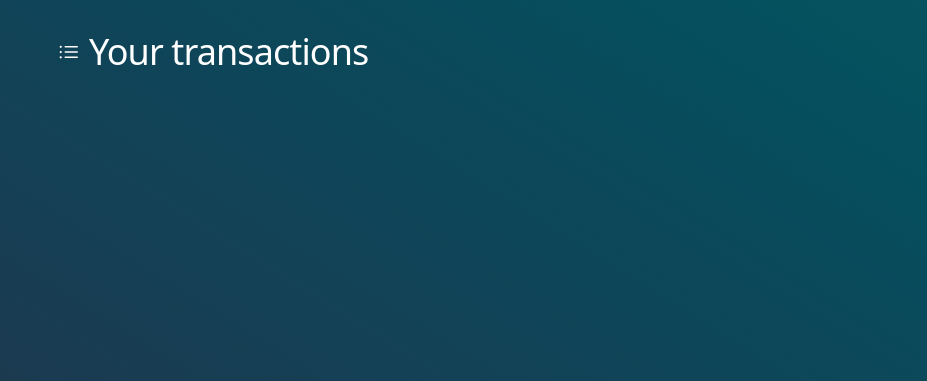
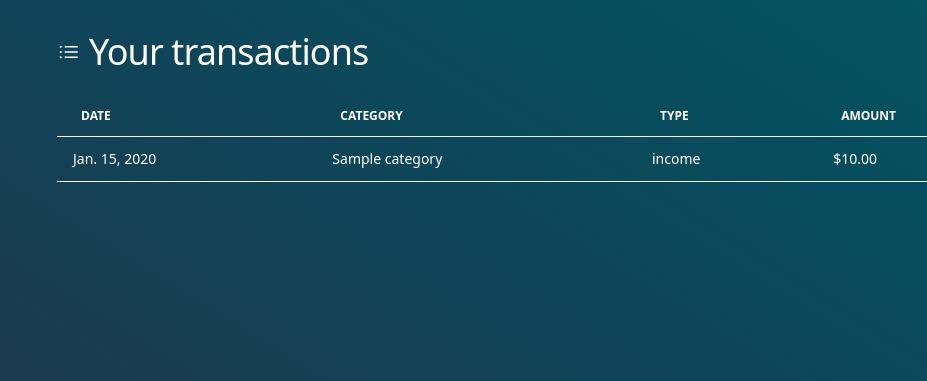
Before and after one commit to Gornstats/htmx-finance-tracker, a Django app: page /transactions/ in a window 1280 px wide. Shown: the part 72-453 px from the top of the page, without its empty margins (87-1014 px from the left). Run offline with Django 4.2, Linux system fonts and the light colour scheme; a user stored in the database is signed in; tables that the repository leaves empty hold one stand-in row (values such as "Sample post"); some libraries are stand-ins or nearby versions.

Commit message:
Update transactions-list.html

```diff
--- a/tracker/templates/tracker/transactions-list.html
+++ b/tracker/templates/tracker/transactions-list.html
@@ -13,4 +13,36 @@
     Your transactions
 </h1>
 
+<div class="relative overflow-x-auto text-white">
+    {% if transactions %}
+
+    <table class="table">
+        <thead class="text-xs text-white uppercase">
+            <tr>
+                <th class="px-6 py-3">Date</th>
+                <th class="px-6 py-3">Category</th>
+                <th class="px-6 py-3">Type</th>
+                <th class="px-6 py-3">Amount</th>
+            </tr>
+        </thead>
+
+        <tbody>
+            {% for transaction in transactions %}
+            <tr>
+                <td>{{ transaction.date }}</td>
+                <td>{{ transaction.category }}</td>
+                <td>{{ transaction.type }}</td>
+                <td>${{ transaction.amount }}</td>
+            </tr>
+            {% endfor %}
+        </tbody>
+    </table>
+
+    {% else %}
+    <p class="text-2xl text-white">
+        No transactions found
+    </p>
+    {% endif %}
+</div>
+
 {% endblock %}
```
